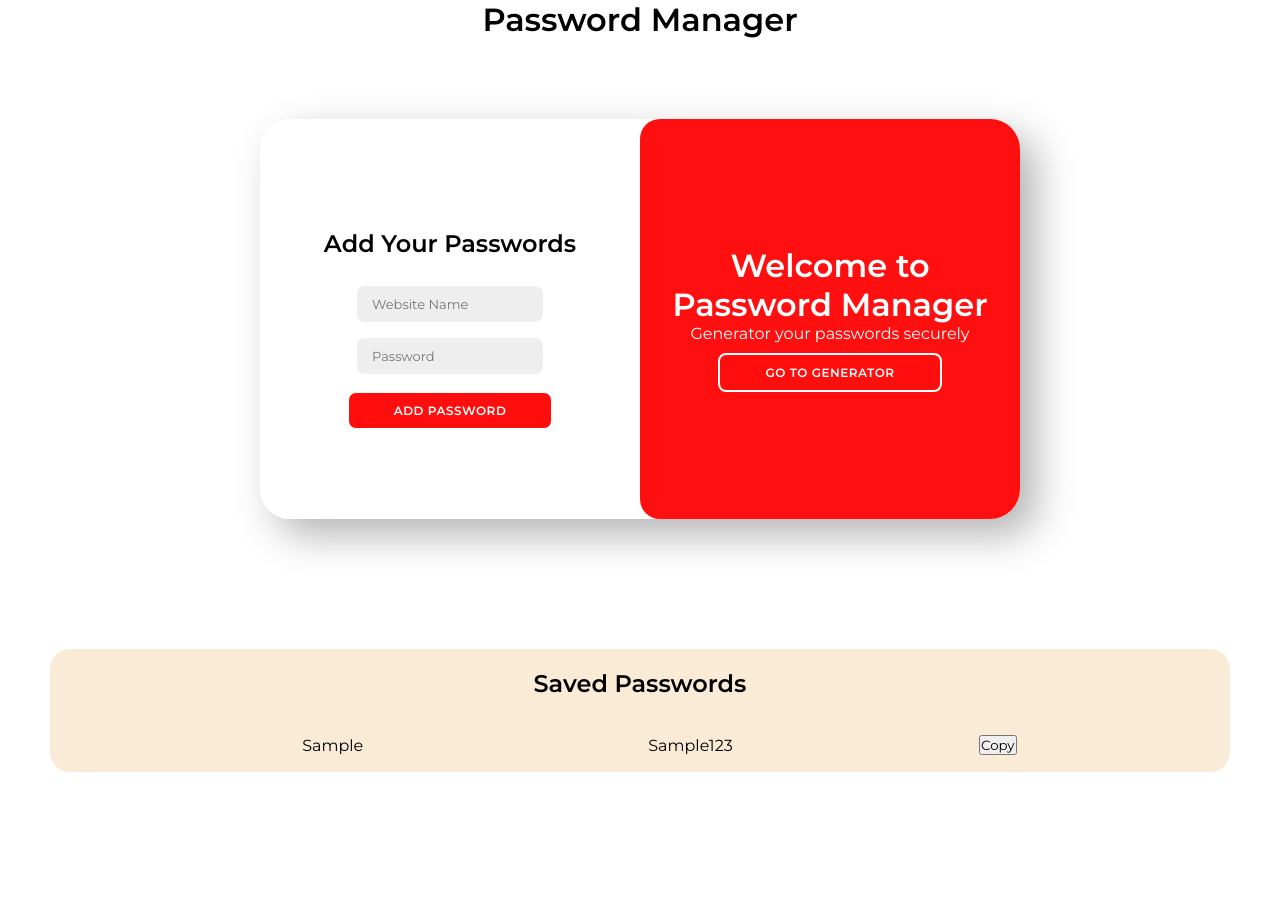
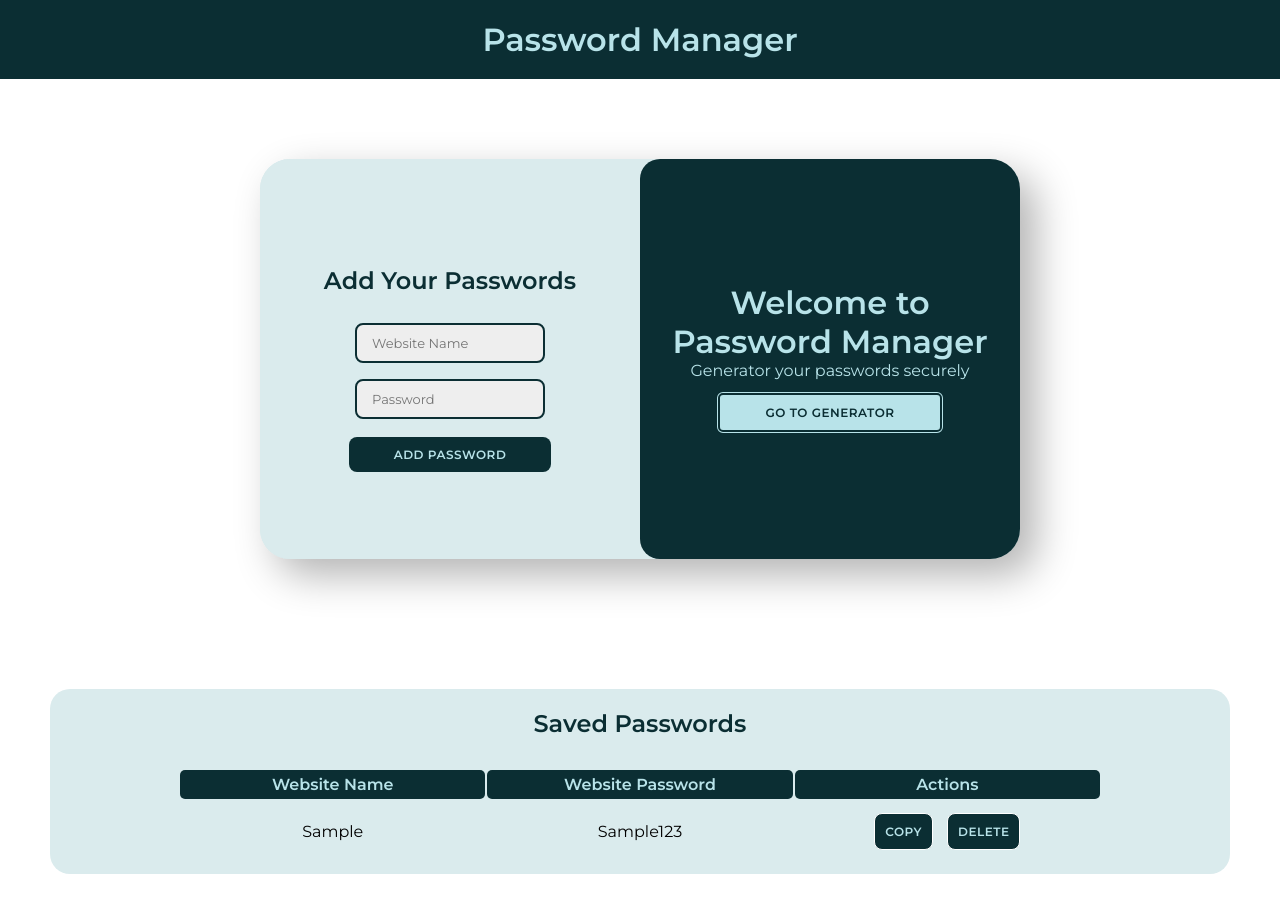
Before and after one commit to AnkushSatpute2005/passwordManager, a plain HTML site: page index.html in a window 1280 px wide. Both pictures are taken after typing "Sample", "Sample123" into the empty fields and a click on the button "ADD PASSWORD". Before the commit the page ends 822 px from the top, so only its background shows below. Drawn offline with Linux system fonts and the light colour scheme.

Commit message:
Commited on 13 Feb 2025 9:40 pm

```diff
--- a/index.html
+++ b/index.html
@@ -74,14 +74,14 @@
     <div class="savedPasswords">
         <h2>Saved Passwords</h2>
         <table>
-            <tbody class="password-container">
-
+            <thead>
                 <tr>
                     <th>Website Name</th>
                     <th>Website Password</th>
                     <th>Actions</th>
                 </tr>
-
+            </thead>
+            <tbody class="password-container">
             </tbody>
         </table>
     </div>
--- a/script.js
+++ b/script.js
@@ -85,6 +85,7 @@ function addPassword() {
 
   if (website_name && website_password) {
     const newEntry = {
+      id:crypto.randomUUID(),
       websiteName: website_name,
       websitePassword: website_password,
     };
@@ -99,7 +100,7 @@ function addPassword() {
     document.getElementById("website-name").value = "";
     document.getElementById("website-password").value = "";
 
-    showPassword(); // ✅ Refresh the password list after adding
+    showPassword(); // Refresh the password list after adding
   } else {
     alert("Enter website name and password first!");
   }
@@ -115,11 +116,25 @@ function showPassword() {
   const passwordList = JSON.parse(localStorage.getItem("passwords")) || [];
 
   if (passwordList.length === 0) {
-    let msg = document.createElement("h3");
-    msg.textContent = "Empty password list";
-    msg.style.color = "red";
-    msg.style.textAlign = "center";
-    tableBody.appendChild(msg);
+    let msg_row = document.createElement("tr");
+    msg_row.classList.add("msg-row");
+    let msg_data1 = document.createElement("td");
+    msg_data1.textContent = "Empty !";
+    msg_data1.style.color = "red";
+
+    let msg_data2 = document.createElement("td");
+    msg_data2.textContent = "Empty !";
+    msg_data2.style.color = "red";
+
+    let msg_data3 = document.createElement("td");
+    msg_data3.textContent = "Empty !";
+    msg_data3.style.color = "red";
+    // msg.style.textAlign = "center";
+    tableBody.appendChild(msg_row);
+    // msg_row.appendChild(msg_data)
+    msg_row.appendChild(msg_data1);
+    msg_row.appendChild(msg_data2);
+    msg_row.appendChild(msg_data3);
     return;
   }
 
@@ -134,6 +149,7 @@ function showPassword() {
     cell2.textContent = passwordList[i].websitePassword;
 
     let copyButton = document.createElement("button");
+    copyButton.classList.add("btn-copy")
     copyButton.textContent = "Copy";
     copyButton.onclick = function () {
       navigator.clipboard
@@ -142,7 +158,17 @@ function showPassword() {
         .catch((err) => console.error("Error copying:", err));
     };
 
+    let deleteButton = document.createElement("button");
+    deleteButton.classList.add("btn-delete");
+    deleteButton.textContent="Delete";
+    deleteButton.setAttribute("id",passwordList[i].id)
+    // console.log(passwordList[i].id)
+    deleteButton.onclick=function(){
+      deletePassword(passwordList[i].id);
+    }
+
     cell3.appendChild(copyButton);
+    cell3.appendChild(deleteButton)
 
     newRow.appendChild(cell1);
     newRow.appendChild(cell2);
@@ -151,3 +177,10 @@ function showPassword() {
     tableBody.appendChild(newRow);
   }
 }
+
+function deletePassword(id){
+  let passwordList = JSON.parse(localStorage.getItem("passwords")) || [];
+  passwordList = passwordList.filter(item => item.id !== id);
+  localStorage.setItem("passwords",JSON.stringify(passwordList));
+  showPassword();
+}
--- a/styles.css
+++ b/styles.css
@@ -16,6 +16,12 @@ body{
     text-align: center;
 }
 
+header{
+    background-color: #0b2e33;
+    padding: 20px;
+    color: #b8e3e9;
+}
+
 .main{
     display: flex;
     align-items: center;
@@ -28,7 +34,7 @@ h2{
 }
 
 .container{
-    background-color: #fff;
+    background-color: #daebed;
     border-radius: 30px;
     /* box-shadow: 0 5px 15px rgba(255, 255, 255, 0.35); */
     box-shadow: 16px 16px 40px rgba(0, 0, 0, 0.3);
@@ -40,11 +46,11 @@ h2{
 }
 
 .container .btn-add-password, .btn-generate-password, .toggle-btn{
-    background-color: rgb(255,14,13);
-    color: #fff;
+    /* background-color: #0b2e33;
+    color: #b8e3e9; */
     font-size: 12px;
     padding: 10px 45px;
-    border: 1px solid white;
+    /* border: 1px solid white; */
     border-radius: 8px;
     font-weight: 600;
     letter-spacing: 0.5px;
@@ -55,10 +61,27 @@ h2{
 }
 
 .btn-copy{
-    background-color: rgb(255, 14, 13);
-    color: #fff;
+    background-color: #0b2e33;
+    /* color: #fff; */
+    color: #b8e3e9;
     font-size: 12px;
-    padding: 5px 5px;
+    padding:  10px;
+    border: 1px solid white;
+    border-radius: 8px;
+    font-weight: 600;
+    letter-spacing: 0.5px;
+    text-transform: uppercase;
+    /* margin-top: 10px; */
+    margin: 7px;
+    cursor: pointer;
+}
+
+.btn-delete{
+    background-color: #0b2e33;
+    /* color: #fff; */
+    color: #b8e3e9;
+    font-size: 12px;
+    padding:  10px;
     border: 1px solid white;
     border-radius: 8px;
     font-weight: 600;
@@ -70,7 +93,7 @@ h2{
 }
 
 .container form{
-    background-color: #fff;
+    background-color:#daebed;;
     display: flex;
     align-items: center;
     justify-content: center;
@@ -82,7 +105,7 @@ h2{
 
 .container #website-name , #website-password , #password{
     background-color: #eee;
-    border: none;
+    border: 2px double #0b2e33;
     margin: 8px 0;
     padding: 10px 15px;
     font-size: 13px;
@@ -109,6 +132,7 @@ h2{
     left: 0;
     width: 50%;
     z-index: 2;
+    color: #0b2e33;
 }
 
 .container.active .add-password{
@@ -122,6 +146,7 @@ h2{
     width: 50%;
     opacity: 0;
     z-index: 1;
+    color: #0b2e33;
 }
 
 .container.active .generate-password{
@@ -163,9 +188,9 @@ h2{
 }
 
 .toggle{
-    background-color: rgba(255, 4, 4, 0.952);
+    background-color: #0b2e33;
     height: 100%;
-    color: #fff;
+    color: #b8e3e9;
     position: relative;
     left: -100%;
     height: 100%;
@@ -175,7 +200,10 @@ h2{
 }
 
 .toggle-btn{
-    border: 2px solid white;
+    border: 5px double #0b2e33;
+    background-color: #b8e3e9;
+    color: #0b2e33;
+    font-weight: bolder;
 }
 
 .container.active .toggle{
@@ -217,7 +245,7 @@ h2{
     justify-content: center;
     align-items: center;
     margin: 50px;
-    background-color: antiquewhite;
+    background-color: #daebed;
     border-radius: 20px;
 
 }
@@ -227,6 +255,28 @@ h2{
     padding: 10px;
 }
 
+.savedPasswords h2{
+    color: #0b2e33;
+    font-weight:bold;
+}
+
+.savedPasswords thead tr th{
+    background-color:#0b2e33;
+    color: #b8e3e9;
+    border-radius: 5px;
+}
+
 td,th{
     padding: 5px;
+    width: 20%;
 }
+.btn-add-password,.btn-generate-password{
+    color: #b8e3e9;
+    background-color: #0b2e33;
+    border:none;
+}
+
+.msg-row{
+    width: 100%;
+    text-align: center;
+}
```
